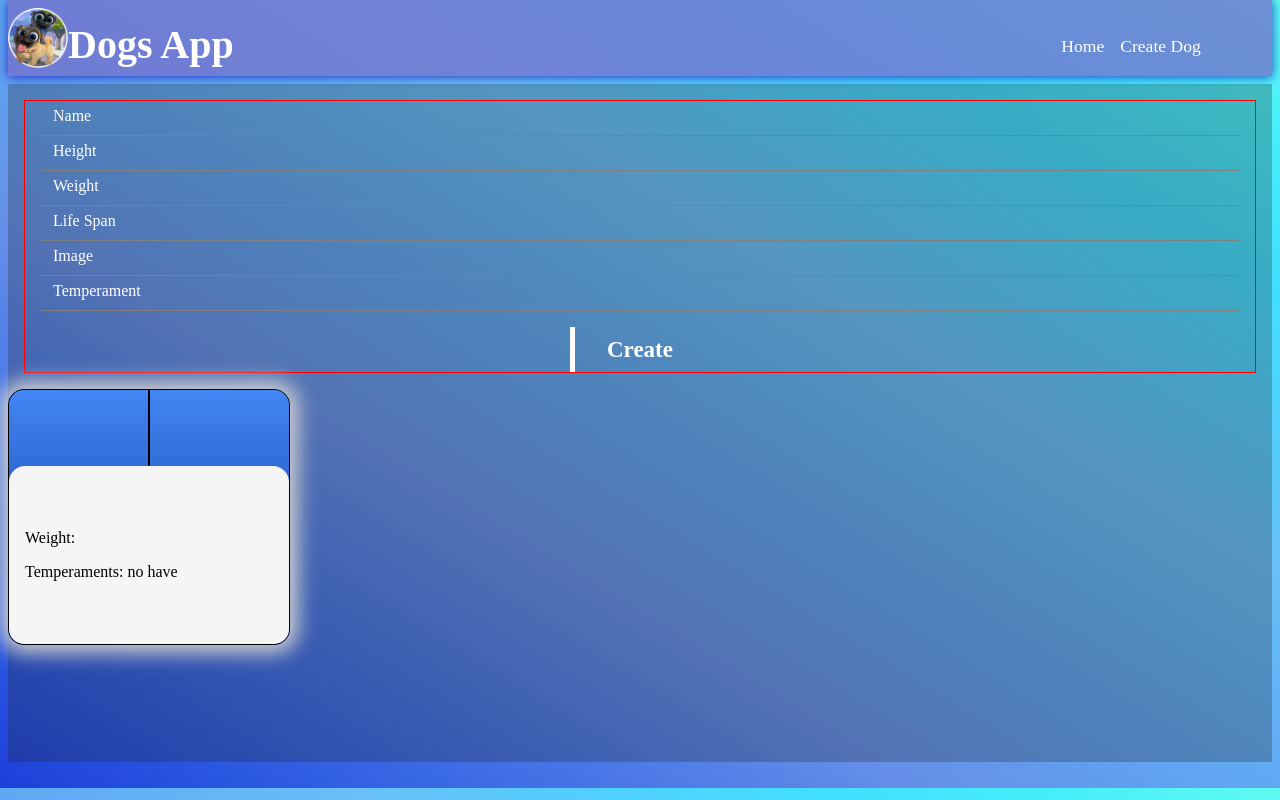
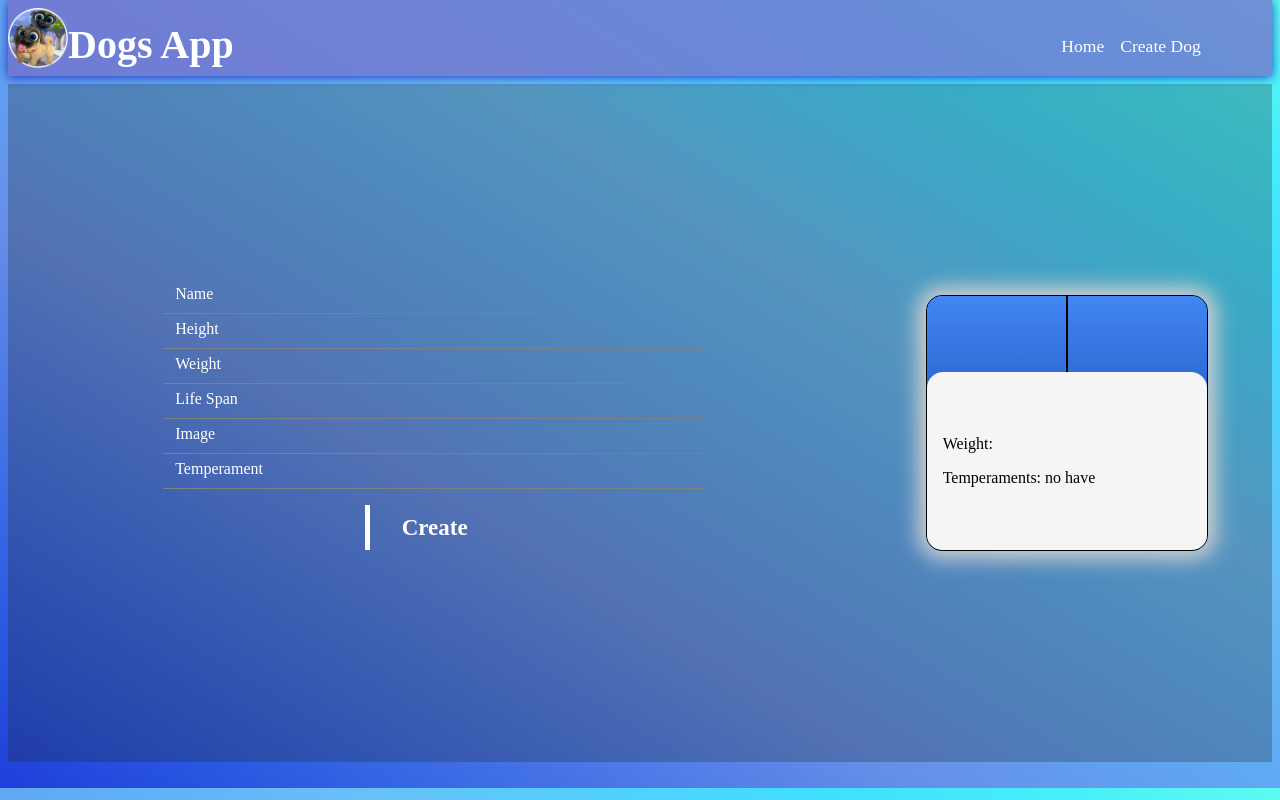
Before and after one commit to SourerDev/furry-friends, a React (Create React App) app in the folder client/: page /create in a window 1280 px wide. Built offline with nearby package versions, Linux system fonts and the light colour scheme.

Commit message:
Updated Css Create

```diff
--- a/client/src/components/create/Create.tsx
+++ b/client/src/components/create/Create.tsx
@@ -248,7 +248,7 @@ const Create = () => {
           </div>
         </form>
       </div>
-      <div>
+      <div className={styles.dogcard}>
               <DogCard
                 id={'null'}
                 name={state.name}
--- a/client/src/components/create/create.module.css
+++ b/client/src/components/create/create.module.css
@@ -5,9 +5,13 @@
 }
     .containerForm{
         padding: 1rem;
+        display: flex;
+        align-items: center;
+        justify-content: center;
+        margin-bottom: 1rem;
     }
         .form{
-            border: 1px solid red;
+            width: 70%;
         }
         .inputGroup{
             color: white;
@@ -45,6 +49,7 @@
             }
             .containerCreate{
 
+
             }
                 .button{
                     width: 140px;
@@ -81,8 +86,12 @@
                 .button:active::before{
                     background: #b9b9b9;
                 }
-
-
+    .dogcard{
+        display: flex;
+        align-items: center;
+        justify-content: center;
+        margin-top: rem;
+    }
 
 .noSee{
     display: none;
@@ -109,6 +118,20 @@
     padding-right: .5rem;
  }
 
- @media screen {
+ @media screen and (max-width: 700px){
+    .dogcard{
+        margin-bottom: 2rem;
+    }
+ }
 
+ @media screen and (min-width: 701px) {
+    .container{
+        display: flex;
+    }
+        .dogcard{
+            flex: 1;
+        }
+        .containerForm{
+            flex:2;
+        }
  }
```
